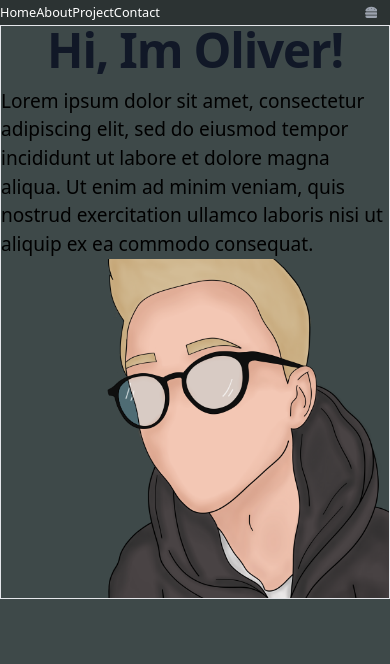
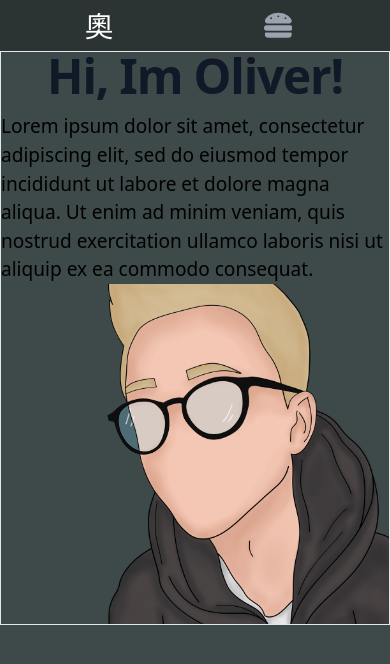
Before and after one commit to Olipolite/portfolioreact, a React (Create React App) app: page / in a window 390 px wide. Shown: the top 664 px of the page. Built offline with nearby package versions, Linux system fonts and the light colour scheme.

Commit message:
Made logo and hamburger menu button bigger, figuring out the mobile-menu design

```diff
--- a/src/components/Navbar.jsx
+++ b/src/components/Navbar.jsx
@@ -28,14 +28,22 @@ function Navbar() {
   };
 
   return (
-    <div className="bg-black text-white max-w-full flex justify-between items-center">
-      <div className="md:flex justify-between items">
+    <div className="bg-black text-white">
+      <div className="mx-auto px-4 sm:px-6 lg:px-8">
+        <div className="flex items-center justify-around h-16">
+          <div className="flex items-center">
+            <Link className="text-4xl" to="/">奧</Link>
+          </div>
+          {/* nav */}
+          <div className="hidden md:block">
+            <div className="ml-10 flex items-baseline space-x-4">
               {routes.map((path) => (
                 <Link to={path.path}>{path.title}</Link>
               ))}
             </div>
+          </div>
           {/* hamburger button */}
-      <div className="flex mr-2 flex md:hidden">
+          <div className="text-4xl flex mr-2 md:hidden">
             <button
               type="button"
               onClick={handleMenu}
@@ -57,6 +65,8 @@ function Navbar() {
             </div>
           ) : null}
         </div>
+      </div>
+    </div>
   );
 }
 
```
Lines whose indentation alone changed are shown as unchanged.
